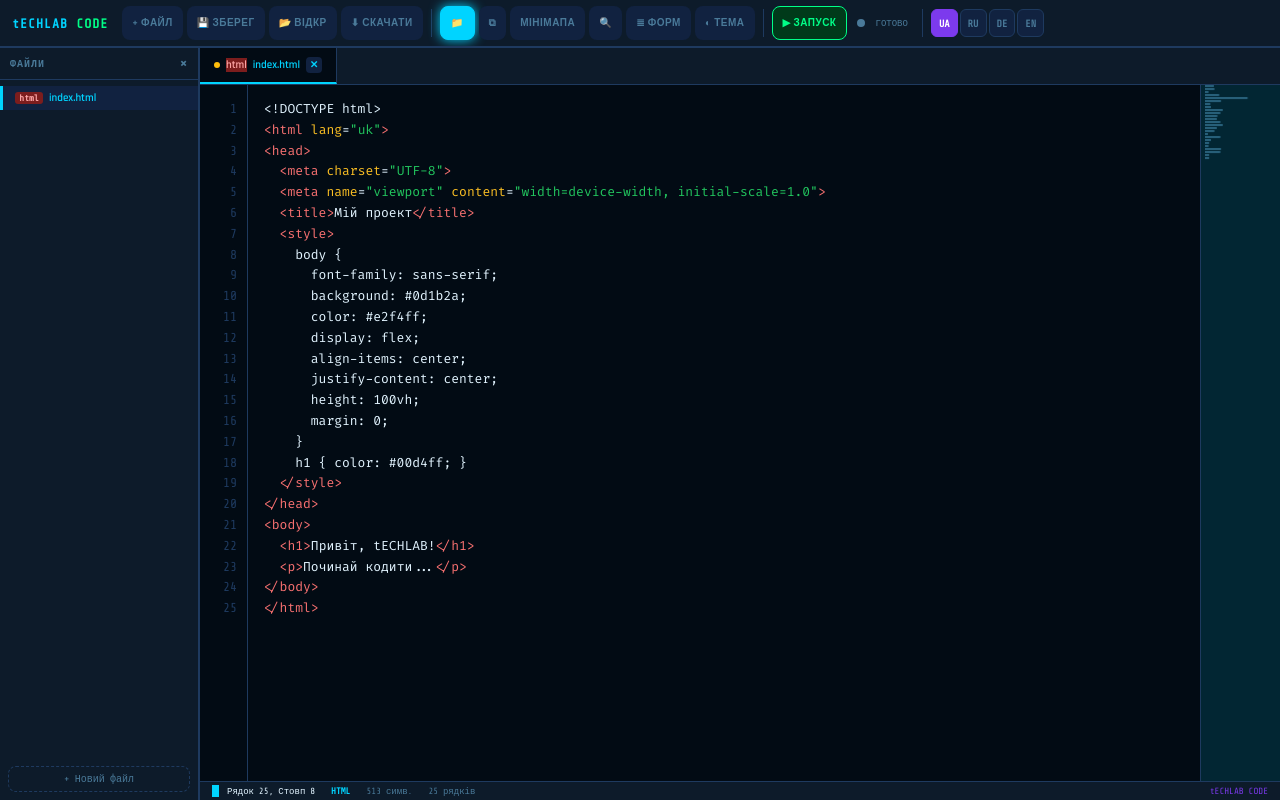
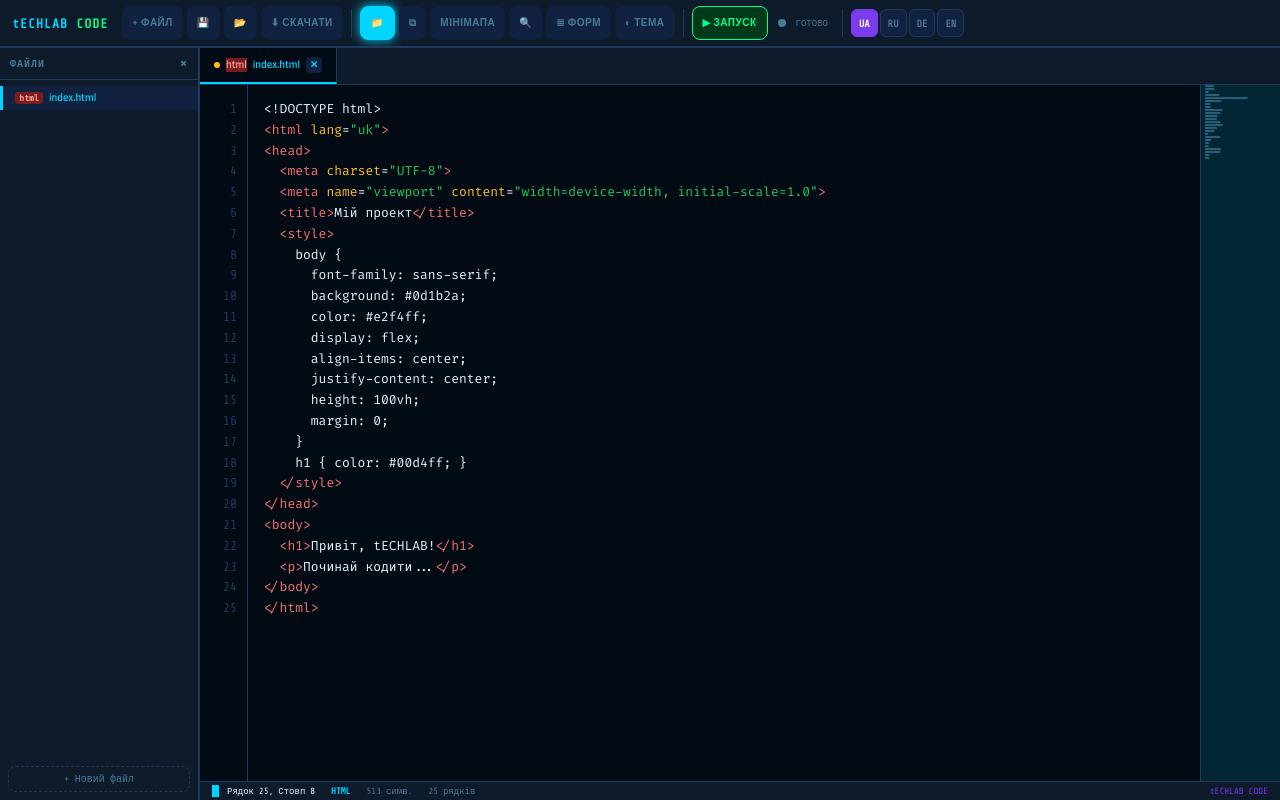
Before and after one commit to Wolfych-Dev/techlabcode, a plain HTML site: page index.html in a window 1280 px wide. Drawn offline with nearby package versions, Linux system fonts and the light colour scheme.

Commit message:
Update save and open buttons in index.html

```diff
--- a/index.html
+++ b/index.html
@@ -352,8 +352,8 @@ body {
   <span class="logo">tECHLAB <span>CODE</span></span>
   <div class="hgroup">
     <button class="btn" id="btn-new-file" onclick="showNewFileModal()" title="Новий файл (Ctrl+N)">+ ФАЙЛ</button>
-    <button class="btn" id="btn-save" onclick="saveCurrentFile()" title="Зберегти (Ctrl+S)">💾 ЗБЕРЕГ</button>
-    <button class="btn" id="btn-open" onclick="openFile()" title="Відкрити">📂 ВІДКР</button>
+    <button class="btn" id="btn-save" onclick="saveCurrentFile()" title="Зберегти (Ctrl+S)">💾</button>
+    <button class="btn" id="btn-open" onclick="openFile()" title="Відкрити">📂</button>
     <input type="file" id="open-file-input" style="display:none" onchange="doOpenFile(event)">
     <button class="btn" id="btn-download" onclick="exportFile()" title="Скачати поточний файл">⬇ СКАЧАТИ</button>
   </div>
```
